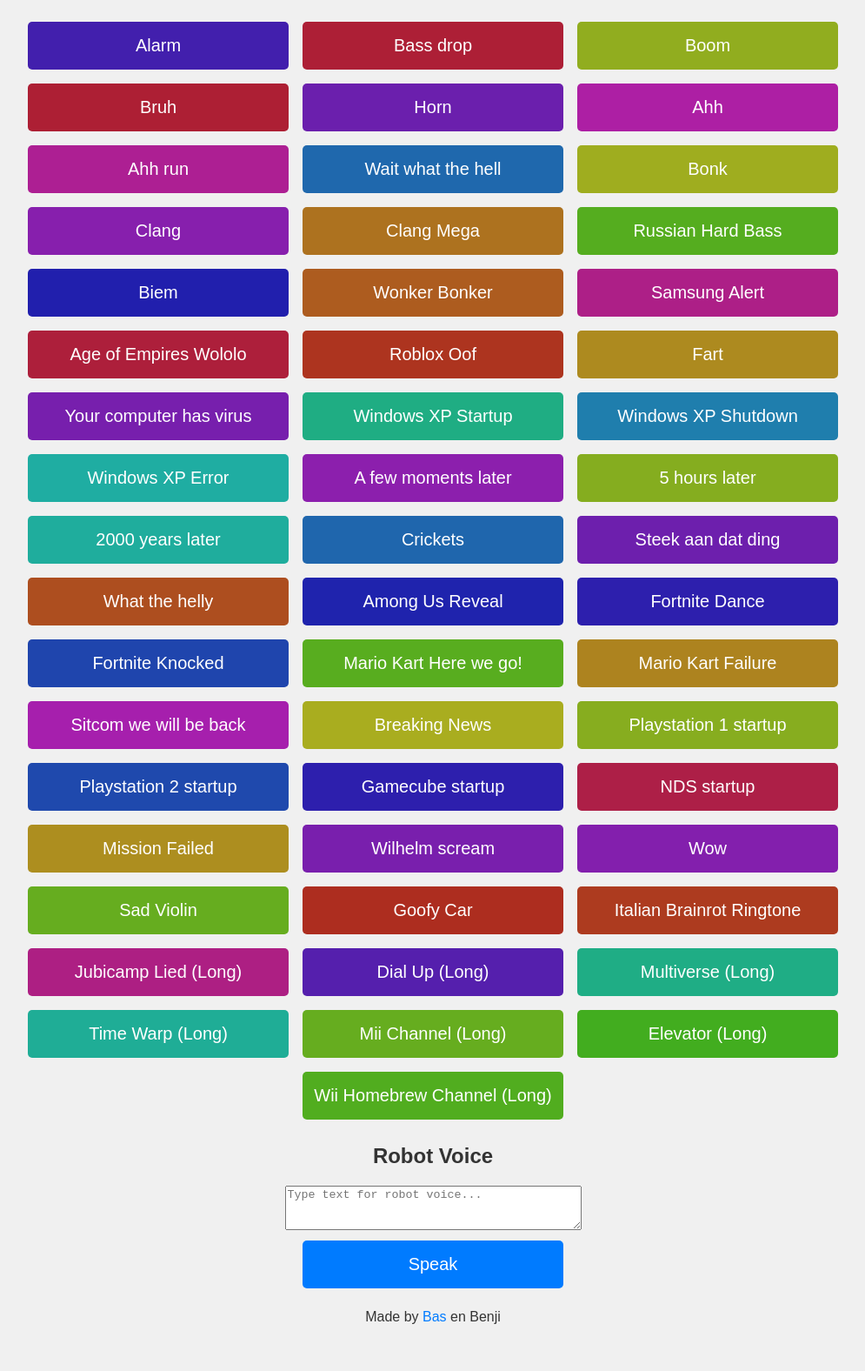
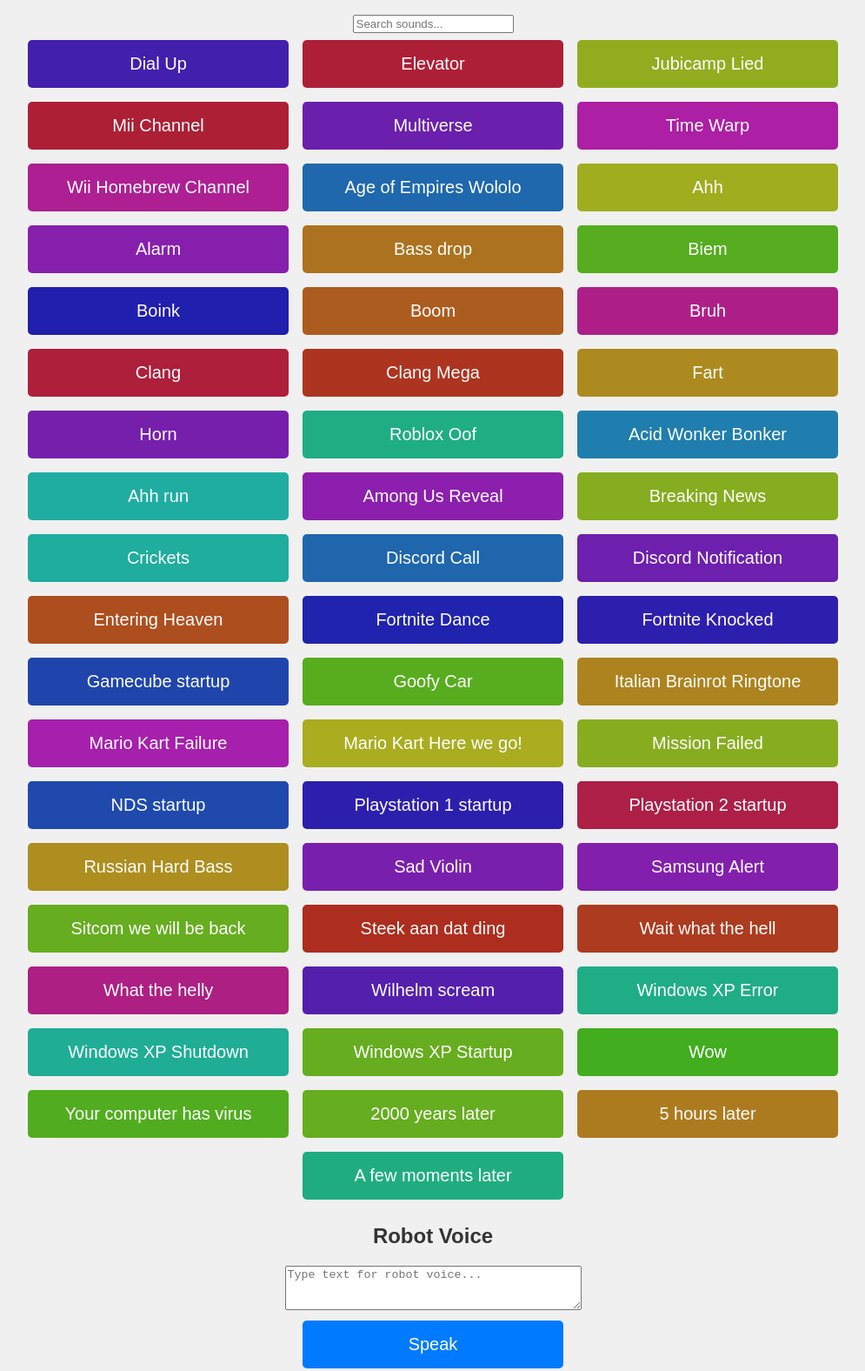
Before and after one commit to bplaat/jubicamp-soundboard, a plain HTML site: page index.html in a window 1280 px wide. Shown: the part 135-1711 px from the top of the page at 87% size, without its empty margins (142-1137 px from the left). Drawn offline with Linux system fonts and the light colour scheme.

Commit message:
Add search and sound categories

```diff
--- a/index.html
+++ b/index.html
@@ -10,96 +10,19 @@
         <h1>Jubicamp Soundboard</h1>
 
         <h2>Sounds</h2>
+        <div>
+            <input type="search" id="soundsSearch" placeholder="Search sounds..." />
+        </div>
         <div id="sounds"></div>
 
         <h2>Robot Voice</h2>
-        <textarea id="robotText" rows="3" cols="40" placeholder="Type text for robot voice..."></textarea>
-        <br />
+        <div>
+            <textarea id="robotText" rows="3" cols="40" placeholder="Type text for robot voice..."></textarea>
+        </div>
         <button id="robotSpeakButton">Speak</button>
 
         <p>Made by <a href="https://bplaat.nl/">Bas</a> en Benji</p>
 
-        <script type="module">
-            const sounds = [
-                { name: 'Alarm', url: 'sounds/alarm.mp3', isShort: true },
-                { name: 'Bass drop', url: 'sounds/bass-drop.mp3', isShort: true },
-                { name: 'Boom', url: 'sounds/boom.mp3', isShort: true },
-                { name: 'Bruh', url: 'sounds/bruh.mp3', isShort: true },
-                { name: 'Horn', url: 'sounds/horn.m4a', isShort: true },
-                { name: 'Ahh', url: 'sounds/ahh.m4a', isShort: true },
-                { name: 'Ahh run', url: 'sounds/ahh-run.m4a', isShort: true },
-                { name: 'Wait what the hell', url: 'sounds/wait.m4a', isShort: true },
-                { name: 'Bonk', url: 'sounds/bonk.mp3', isShort: true },
-                { name: 'Clang', url: 'sounds/clang.mp3', isShort: true },
-                { name: 'Clang Mega', url: 'sounds/clang-mega.mp3', isShort: true },
-                { name: 'Russian Hard Bass', url: 'sounds/hard-bass.mp3', isShort: true },
-                { name: 'Biem', url: 'sounds/biem.mp3', isShort: true },
-                { name: 'Wonker Bonker', url: 'sounds/wonker-bonker.mp3', isShort: true },
-                { name: 'Samsung Alert', url: 'sounds/samsung-alert.mp3', isShort: true },
-                { name: 'Age of Empires Wololo', url: 'sounds/wololo.mp3', isShort: true },
-                { name: 'Roblox Oof', url: 'sounds/roblox-oof.mp3', isShort: true },
-                { name: 'Fart', url: 'sounds/fart.mp3', isShort: true },
-                { name: 'Your computer has virus', url: 'sounds/virus.mp3', isShort: true },
-                { name: 'Windows XP Startup', url: 'sounds/windows-xp-startup.mp3', isShort: true },
-                { name: 'Windows XP Shutdown', url: 'sounds/windows-xp-shutdown.mp3', isShort: true },
-                { name: 'Windows XP Error', url: 'sounds/windows-xp-error.mp3', isShort: true },
-                { name: 'A few moments later', url: 'sounds/moments-later.m4a', isShort: true },
-                { name: '5 hours later', url: 'sounds/5-hours-later.m4a', isShort: true },
-                { name: '2000 years later', url: 'sounds/2000-years-later.m4a', isShort: true },
-                { name: 'Crickets', url: 'sounds/crickets.m4a', isShort: true },
-                { name: 'Steek aan dat ding', url: 'sounds/steek-aan.m4a', isShort: true },
-                { name: 'What the helly', url: 'sounds/wthelly.m4a', isShort: true },
-                { name: 'Among Us Reveal', url: 'sounds/among-us-reveal.mp3', isShort: true },
-                { name: 'Fortnite Dance', url: 'sounds/fortnite-dance.mp3', isShort: true },
-                { name: 'Fortnite Knocked', url: 'sounds/fortnite-knocked.mp3', isShort: true },
-                { name: 'Mario Kart Here we go!', url: 'sounds/mario-kart-here-we-go.m4a', isShort: true },
-                { name: 'Mario Kart Failure', url: 'sounds/mario-kart-failure.m4a', isShort: true },
-                { name: 'Sitcom we will be back', url: 'sounds/sitcom.m4a', isShort: true },
-                { name: 'Breaking News', url: 'sounds/breaking-news.mp3', isShort: true },
-                { name: 'Playstation 1 startup', url: 'sounds/ps1-startup.m4a', isShort: true },
-                { name: 'Playstation 2 startup', url: 'sounds/ps2-startup.m4a', isShort: true },
-                { name: 'Gamecube startup', url: 'sounds/gamecube-startup.m4a', isShort: true },
-                { name: 'NDS startup', url: 'sounds/nds-startup.m4a', isShort: true },
-                { name: 'Mission Failed', url: 'sounds/mission-failed.mp3', isShort: true },
-                { name: 'Wilhelm scream', url: 'sounds/scream.mp3', isShort: true },
-                { name: 'Wow', url: 'sounds/wow.mp3', isShort: true },
-                { name: 'Sad Violin', url: 'sounds/sad-violin.mp3', isShort: true },
-                { name: 'Goofy Car', url: 'sounds/goofy-car.mp3', isShort: true },
-                { name: 'Italian Brainrot Ringtone', url: 'sounds/italian-brainrot-ringtone.mp3', isShort: true },
-                { name: 'Jubicamp Lied', url: 'sounds/jubicamp-lied.mp3', isShort: false },
-                { name: 'Dial Up', url: 'sounds/dail-up.m4a', isShort: false },
-                { name: 'Multiverse', url: 'sounds/multiverse.m4a', isShort: false },
-                { name: 'Time Warp', url: 'sounds/time-warp.m4a', isShort: false },
-                { name: 'Mii Channel', url: 'sounds/mii.m4a', isShort: false },
-                { name: 'Elevator', url: 'sounds/elevator.m4a', isShort: false },
-                { name: 'Wii Homebrew Channel', url: 'sounds/homebrew-channel.m4a', isShort: false },
-            ];
-
-            let seed = 1;
-            function random() {
-                const x = Math.sin(seed++) * 10000;
-                return x - Math.floor(x);
-            }
-
-            function createButton(sound) {
-                const btn = document.createElement('button');
-                btn.textContent = sound.name + (sound.isShort ? '' : ' (Long)');
-                btn.style.backgroundColor = `hsl(${Math.floor(random() * 360)}, 70%, 40%)`;
-                btn.addEventListener('click', () => new Audio(sound.url).play());
-                return btn;
-            }
-            const soundsContainer = document.getElementById('sounds');
-            for (const sound of sounds) {
-                soundsContainer.appendChild(createButton(sound));
-            }
-
-            // Robot voice
-            document.getElementById('robotSpeakButton').addEventListener('click', function () {
-                const text = document.getElementById('robotText').value;
-                const utterance = new SpeechSynthesisUtterance(text);
-                utterance.lang = 'nl';
-                window.speechSynthesis.speak(utterance);
-            });
-        </script>
+        <script type="module" src="script.js"></script>
     </body>
 </html>
--- /dev/null
+++ b/script.js
@@ -0,0 +1,94 @@
+// Utils
+let seed = 1;
+function random() {
+    const x = Math.sin(seed++) * 10000;
+    return x - Math.floor(x);
+}
+
+// Sounds
+const sounds = [
+    { name: 'Alarm', url: 'sounds/alarm.mp3', category: 'sfx' },
+    { name: 'Bass drop', url: 'sounds/bass-drop.mp3', category: 'sfx' },
+    { name: 'Boom', url: 'sounds/boom.mp3', category: 'sfx' },
+    { name: 'Bruh', url: 'sounds/bruh.mp3', category: 'sfx' },
+    { name: 'Horn', url: 'sounds/horn.m4a', category: 'sfx' },
+    { name: 'Ahh', url: 'sounds/ahh.m4a', category: 'sfx' },
+    { name: 'Ahh run', url: 'sounds/ahh-run.m4a', category: 'short' },
+    { name: 'Wait what the hell', url: 'sounds/wait.m4a', category: 'short' },
+    { name: 'Boink', url: 'sounds/bonk.mp3', category: 'sfx' },
+    { name: 'Clang', url: 'sounds/clang.mp3', category: 'sfx' },
+    { name: 'Clang Mega', url: 'sounds/clang-mega.mp3', category: 'sfx' },
+    { name: 'Russian Hard Bass', url: 'sounds/hard-bass.mp3', category: 'short' },
+    { name: 'Biem', url: 'sounds/biem.mp3', category: 'sfx' },
+    { name: 'Acid Wonker Bonker', url: 'sounds/wonker-bonker.mp3', category: 'short' },
+    { name: 'Samsung Alert', url: 'sounds/samsung-alert.mp3', category: 'short' },
+    { name: 'Age of Empires Wololo', url: 'sounds/wololo.mp3', category: 'sfx' },
+    { name: 'Roblox Oof', url: 'sounds/roblox-oof.mp3', category: 'sfx' },
+    { name: 'Fart', url: 'sounds/fart.mp3', category: 'sfx' },
+    { name: 'Discord Notification', url: 'sounds/discord-notification.mp3', category: 'short' },
+    { name: 'Discord Call', url: 'sounds/discord-call.mp3', category: 'short' },
+    { name: 'Your computer has virus', url: 'sounds/virus.mp3', category: 'short' },
+    { name: 'Windows XP Startup', url: 'sounds/windows-xp-startup.mp3', category: 'short' },
+    { name: 'Windows XP Shutdown', url: 'sounds/windows-xp-shutdown.mp3', category: 'short' },
+    { name: 'Windows XP Error', url: 'sounds/windows-xp-error.mp3', category: 'short' },
+    { name: 'A few moments later', url: 'sounds/moments-later.m4a', category: 'time' },
+    { name: '5 hours later', url: 'sounds/5-hours-later.m4a', category: 'time' },
+    { name: '2000 years later', url: 'sounds/2000-years-later.m4a', category: 'time' },
+    { name: 'Crickets', url: 'sounds/crickets.m4a', category: 'short' },
+    { name: 'Steek aan dat ding', url: 'sounds/steek-aan.m4a', category: 'short' },
+    { name: 'What the helly', url: 'sounds/wthelly.m4a', category: 'short' },
+    { name: 'Among Us Reveal', url: 'sounds/among-us-reveal.mp3', category: 'short' },
+    { name: 'Fortnite Dance', url: 'sounds/fortnite-dance.mp3', category: 'short' },
+    { name: 'Fortnite Knocked', url: 'sounds/fortnite-knocked.mp3', category: 'short' },
+    { name: 'Mario Kart Here we go!', url: 'sounds/mario-kart-here-we-go.m4a', category: 'short' },
+    { name: 'Mario Kart Failure', url: 'sounds/mario-kart-failure.m4a', category: 'short' },
+    { name: 'Sitcom we will be back', url: 'sounds/sitcom.m4a', category: 'short' },
+    { name: 'Breaking News', url: 'sounds/breaking-news.mp3', category: 'short' },
+    { name: 'Entering Heaven', url: 'sounds/heaven.mp3', category: 'short' },
+    { name: 'Playstation 1 startup', url: 'sounds/ps1-startup.m4a', category: 'short' },
+    { name: 'Playstation 2 startup', url: 'sounds/ps2-startup.m4a', category: 'short' },
+    { name: 'Gamecube startup', url: 'sounds/gamecube-startup.m4a', category: 'short' },
+    { name: 'NDS startup', url: 'sounds/nds-startup.m4a', category: 'short' },
+    { name: 'Mission Failed', url: 'sounds/mission-failed.mp3', category: 'short' },
+    { name: 'Wilhelm scream', url: 'sounds/scream.mp3', category: 'short' },
+    { name: 'Wow', url: 'sounds/wow.mp3', category: 'short' },
+    { name: 'Sad Violin', url: 'sounds/sad-violin.mp3', category: 'short' },
+    { name: 'Goofy Car', url: 'sounds/goofy-car.mp3', category: 'short' },
+    { name: 'Italian Brainrot Ringtone', url: 'sounds/italian-brainrot-ringtone.mp3', category: 'short' },
+    { name: 'Jubicamp Lied', url: 'sounds/jubicamp-lied.mp3', category: 'long' },
+    { name: 'Dial Up', url: 'sounds/dail-up.m4a', category: 'long' },
+    { name: 'Multiverse', url: 'sounds/multiverse.m4a', category: 'long' },
+    { name: 'Time Warp', url: 'sounds/time-warp.m4a', category: 'long' },
+    { name: 'Mii Channel', url: 'sounds/mii.m4a', category: 'long' },
+    { name: 'Elevator', url: 'sounds/elevator.m4a', category: 'long' },
+    { name: 'Wii Homebrew Channel', url: 'sounds/homebrew-channel.m4a', category: 'long' },
+];
+sounds.sort((a, b) => a.name.localeCompare(b.name));
+sounds.sort((a, b) => a.category.localeCompare(b.category));
+
+const searchInput = document.getElementById('soundsSearch');
+const soundsContainer = document.getElementById('sounds');
+function createButton(sound) {
+    const btn = document.createElement('button');
+    btn.textContent = sound.name;
+    btn.style.backgroundColor = `hsl(${Math.floor(random() * 360)}, 70%, 40%)`;
+    btn.addEventListener('click', () => new Audio(sound.url).play());
+    return btn;
+}
+function renderSounds(filter = '') {
+    soundsContainer.innerHTML = '';
+    const filtered = sounds.filter((sound) => sound.name.toLowerCase().includes(filter.toLowerCase()));
+    for (const sound of filtered) {
+        soundsContainer.appendChild(createButton(sound));
+    }
+}
+searchInput.addEventListener('input', () => renderSounds(searchInput.value));
+renderSounds();
+
+// Robot voice
+document.getElementById('robotSpeakButton').addEventListener('click', function () {
+    const text = document.getElementById('robotText').value;
+    const utterance = new SpeechSynthesisUtterance(text);
+    utterance.lang = 'nl';
+    window.speechSynthesis.speak(utterance);
+});
```
Also changed, not shown: 3 other files.
